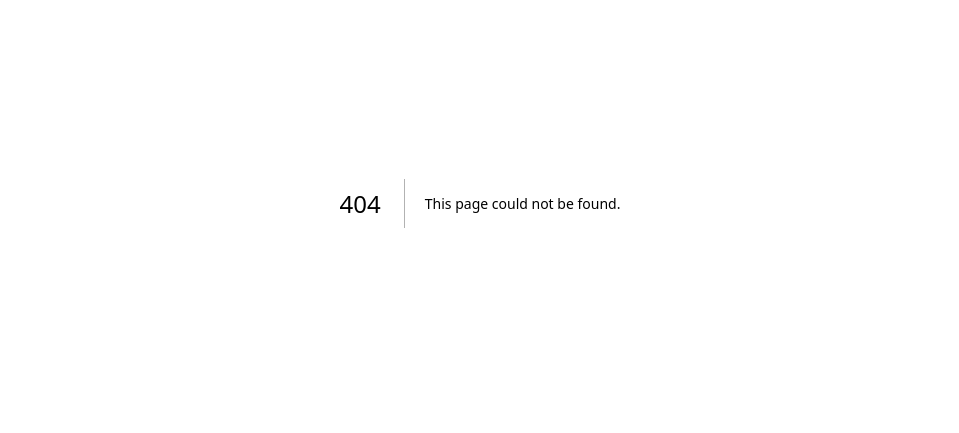
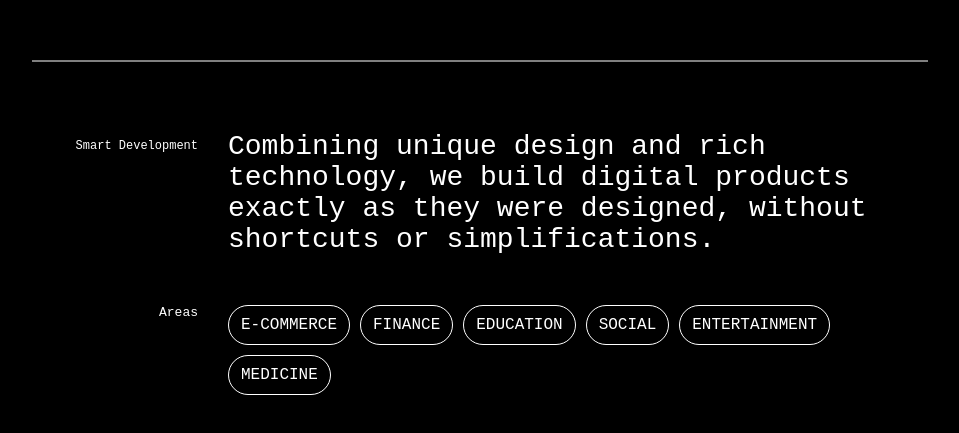
Before and after one commit to manonsfoto/practice_web_animations, a Next.js app: page /bezier-curve in a window 1280 px wide. Before the commit this address had no page. Shown: the part 197-630 px from the top of the page, without its empty margins (160-1119 px from the left). Built offline with nearby package versions, Linux system fonts and the light colour scheme.

Commit message:
bezier-curve and 3d-perspective-text added

```diff
--- /dev/null
+++ b/src/app/3d-perspective-text/page.module.css
@@ -0,0 +1,50 @@
+.container {
+  height: 100vh;
+  width: 100vw;
+  display: flex;
+  background-color: lightgrey;
+}
+.body {
+  display: flex;
+  flex-direction: column;
+  font-family: Helvetica;
+}
+
+.textContainer {
+  position: relative;
+  cursor: pointer;
+  transform-style: preserve-3d;
+  transition: transform 0.4s;
+}
+
+.textContainer p {
+  font-size: 8vw;
+  line-height: 8vw;
+  font-weight: 700;
+  margin: 0px;
+  color: white;
+  transition: all 0.4s;
+}
+
+.textContainer .secondary {
+  position: absolute;
+  top: 0;
+  color: black;
+  opacity: 0;
+  transform: rotateX(-90deg) translateY(3.5vw);
+
+  transform-origin: bottom center;
+}
+.textContainer:hover {
+  transform: rotateX(90deg);
+}
+
+.textContainer:hover .primary {
+  transform: translateY(-100%);
+
+  opacity: 0;
+}
+
+.textContainer:hover .secondary {
+  opacity: 1;
+}
--- /dev/null
+++ b/src/app/bezier-curve/page.js
@@ -0,0 +1,133 @@
+"use client";
+import { useEffect, useRef, useState } from "react";
+import styles from "./page.module.css";
+
+export default function Home() {
+  const path = useRef(null);
+  const [width, setWidth] = useState(0);
+
+  let progress = 0;
+  let reqId = null;
+  let x = 0.5;
+  let time = Math.PI / 2;
+
+  useEffect(() => {
+    // Set initial width and draw initial path
+    const updateDimensions = () => {
+      const newWidth = window.innerWidth * 0.7;
+      setWidth(newWidth);
+      if (path.current) {
+        path.current.setAttributeNS(
+          null,
+          "d",
+          `M 0 50 Q ${newWidth * 0.5} 50 ${newWidth} 50`
+        );
+      }
+    };
+
+    updateDimensions();
+    window.addEventListener("resize", updateDimensions);
+    return () => window.removeEventListener("resize", updateDimensions);
+  }, []);
+
+  const setPath = (value) => {
+    if (!path.current) return;
+    path.current.setAttributeNS(
+      null,
+      "d",
+      `M 0 50 Q ${width * x} ${50 + value} ${width} 50`
+    );
+  };
+
+  const animateIn = () => {
+    if (reqId) {
+      cancelAnimationFrame(reqId);
+      time = Math.PI / 2;
+    }
+    progress += 1;
+    setPath(progress);
+    reqId = requestAnimationFrame(animateIn);
+  };
+
+  const manageMouseMove = (e) => {
+    const { movementY } = e;
+    const box = e.target.getBoundingClientRect();
+    x = (e.clientX - box.left) / box.width;
+    progress = Math.max(-100, Math.min(100, progress + movementY));
+    setPath(progress);
+  };
+
+  const resetAnimation = () => {
+    cancelAnimationFrame(reqId);
+    animateOut();
+  };
+
+  const lerp = (x, y, a) => x * (1 - a) + y * a;
+
+  const animateOut = () => {
+    let newProgress = progress * Math.sin(time);
+    setPath(newProgress);
+    progress = lerp(progress, 0, 0.04);
+    time += 0.2;
+
+    if (Math.abs(progress) > 0.5) {
+      reqId = requestAnimationFrame(animateOut);
+    } else {
+      time = Math.PI / 2;
+      progress = 0;
+      setPath(0);
+    }
+  };
+
+  return (
+    <div className={styles.container}>
+      <div className={styles.body}>
+        <div className={styles.line}>
+          <div
+            onMouseEnter={() => {
+              animateIn();
+            }}
+            onMouseLeave={() => {
+              resetAnimation();
+            }}
+            onMouseMove={(e) => {
+              manageMouseMove(e);
+            }}
+            className={styles.box}
+          ></div>
+          <svg width="100%" height="100" viewBox={`0 0 ${width} 100`}>
+            <path ref={path} stroke="white" fill="none" strokeWidth="2"></path>
+          </svg>
+        </div>
+
+        <div className={styles.description}>
+          <p>Smart Development</p>
+
+          <p>
+            Combining unique design and rich technology, we build digital
+            products exactly as they were designed, without shortcuts or
+            simplifications.
+          </p>
+        </div>
+
+        <div className={styles.tagsContainer}>
+          <p>Areas</p>
+
+          <div className={styles.tags}>
+            <p>E-commerce</p>
+
+            <p>Finance</p>
+
+            <p>Education</p>
+
+            <p>Social</p>
+
+            <p>Entertainment</p>
+
+            <p>Medicine</p>
+          </div>
+        </div>
+      </div>
+    </div>
+  );
+}
--- /dev/null
+++ b/src/app/bezier-curve/page.module.css
@@ -0,0 +1,123 @@
+.container {
+  height: 100vh;
+
+  width: 100vw;
+
+  display: flex;
+
+  align-items: center;
+
+  justify-content: center;
+
+  background-color: black;
+
+  color: white;
+}
+
+.body {
+  display: flex;
+  flex-direction: column;
+  align-items: flex-end;
+  width: 70vw;
+  font-family: monospace;
+}
+
+.description,
+.tagsContainer {
+  display: flex;
+
+  justify-content: flex-end;
+}
+
+.description p {
+  font-size: 12px;
+
+  margin: 0px;
+}
+
+.description p:nth-of-type(1) {
+  margin-top: 8px;
+}
+
+.description p:nth-of-type(2) {
+  font-size: 28px;
+
+  width: 700px;
+
+  margin-left: 30px;
+}
+
+.tagsContainer {
+  display: flex;
+
+  margin-top: 50px;
+}
+
+.tagsContainer p {
+  margin: 0px;
+}
+
+.tags {
+  display: flex;
+
+  width: 700px;
+
+  margin-left: 30px;
+
+  flex-wrap: wrap;
+
+  gap: 10px;
+}
+
+.tags p {
+  border: 1px solid white;
+
+  border-radius: 20px;
+
+  text-transform: uppercase;
+
+  font-size: 16px;
+
+  padding: 10px 12px 10px 12px;
+}
+
+.line {
+  position: relative;
+  width: 100%;
+  height: 100px;
+  display: flex;
+  align-items: center;
+  margin-bottom: 20px;
+}
+
+.line svg {
+  position: absolute;
+  left: 0;
+  top: 0;
+  width: 100%;
+  height: 100%;
+  pointer-events: none;
+}
+
+.line svg path {
+  stroke-width: 1px;
+
+  stroke: white;
+
+  fill: none;
+}
+
+.line .box {
+  width: 100%;
+  height: 100%;
+  position: absolute;
+  left: 0;
+  top: 0;
+  cursor: pointer;
+}
+
+.box:hover {
+  height: 150px;
+
+  top: -75px;
+}
```
Also changed, not shown: src/app/3d-perspective-text/page.js (added, +47 -0 lines), src/app/page.js (+12 -0 lines).
